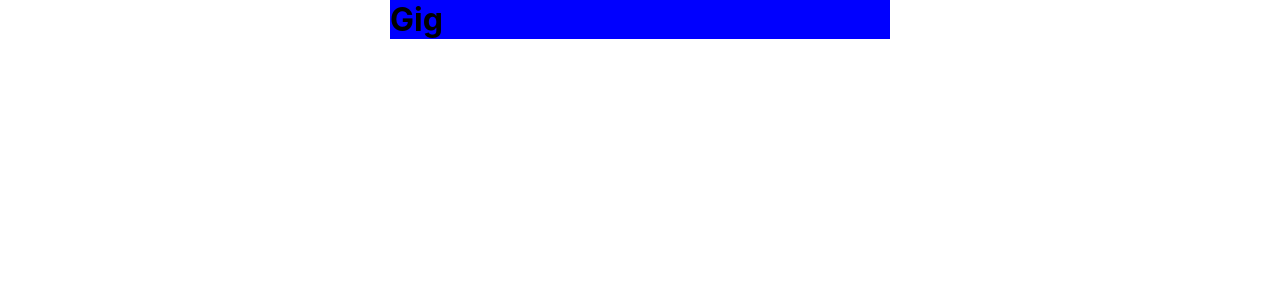
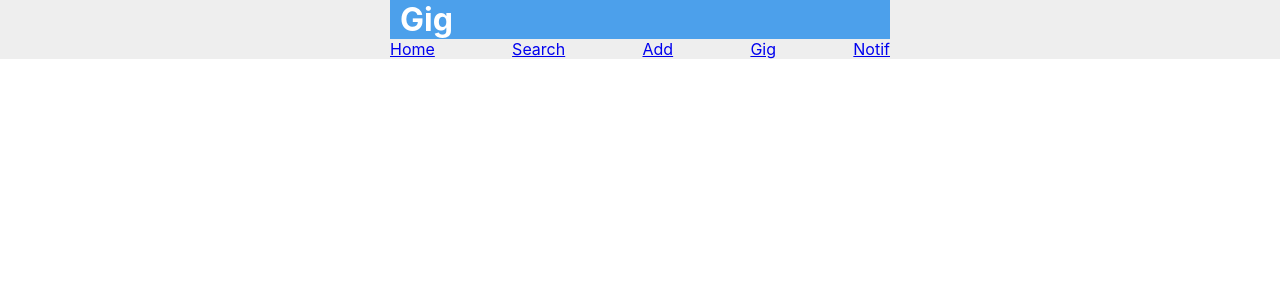
Before and after one commit to gig-indonesia/web, a React (Create React App) app: page / in a window 1280 px wide. Shown: the top 300 px of the page. Built offline with nearby package versions, Linux system fonts and the light colour scheme.

Commit message:
Finish Header and Footer

```diff
--- a/src/App.css
+++ b/src/App.css
@@ -7,3 +7,6 @@
   width: 500px;
   margin: 0 auto;
 }
+.background {
+  background-color: #eeeeee;
+}
--- a/src/App.js
+++ b/src/App.js
@@ -1,12 +1,16 @@
 import React, { Component } from "react";
 import "./App.css";
 import Header from "./components/Header";
+import Footer from "./components/Footer";
 
 class App extends Component {
   render() {
     return (
-      <div className="container">
-        <Header />
+      <div className="background">
+        <div className="container">
+          <Header />
+          <Footer />
+        </div>
       </div>
     );
   }
--- /dev/null
+++ b/src/components/Footer.css
@@ -0,0 +1,4 @@
+.footerlink {
+  display: flex;
+  justify-content: space-between;
+}
--- /dev/null
+++ b/src/components/Footer.js
@@ -0,0 +1,21 @@
+import React, { Component } from "react";
+import "./Footer.css";
+class Footer extends Component {
+  constructor(props) {
+    super(props);
+    this.state = {};
+  }
+  render() {
+    return (
+      <div className="footerlink">
+        <a href="#">Home</a>
+        <a href="#">Search</a>
+        <a href="#">Add</a>
+        <a href="#">Gig</a>
+        <a href="#">Notif</a>
+      </div>
+    );
+  }
+}
+
+export default Footer;
--- a/src/components/Header.css
+++ b/src/components/Header.css
@@ -1,3 +1,7 @@
 .header {
-  background-color: blue;
+  background-color: #4ca0eb;
+  color: white;
 }
+h1 {
+  margin-left: 10px;
+}
```
